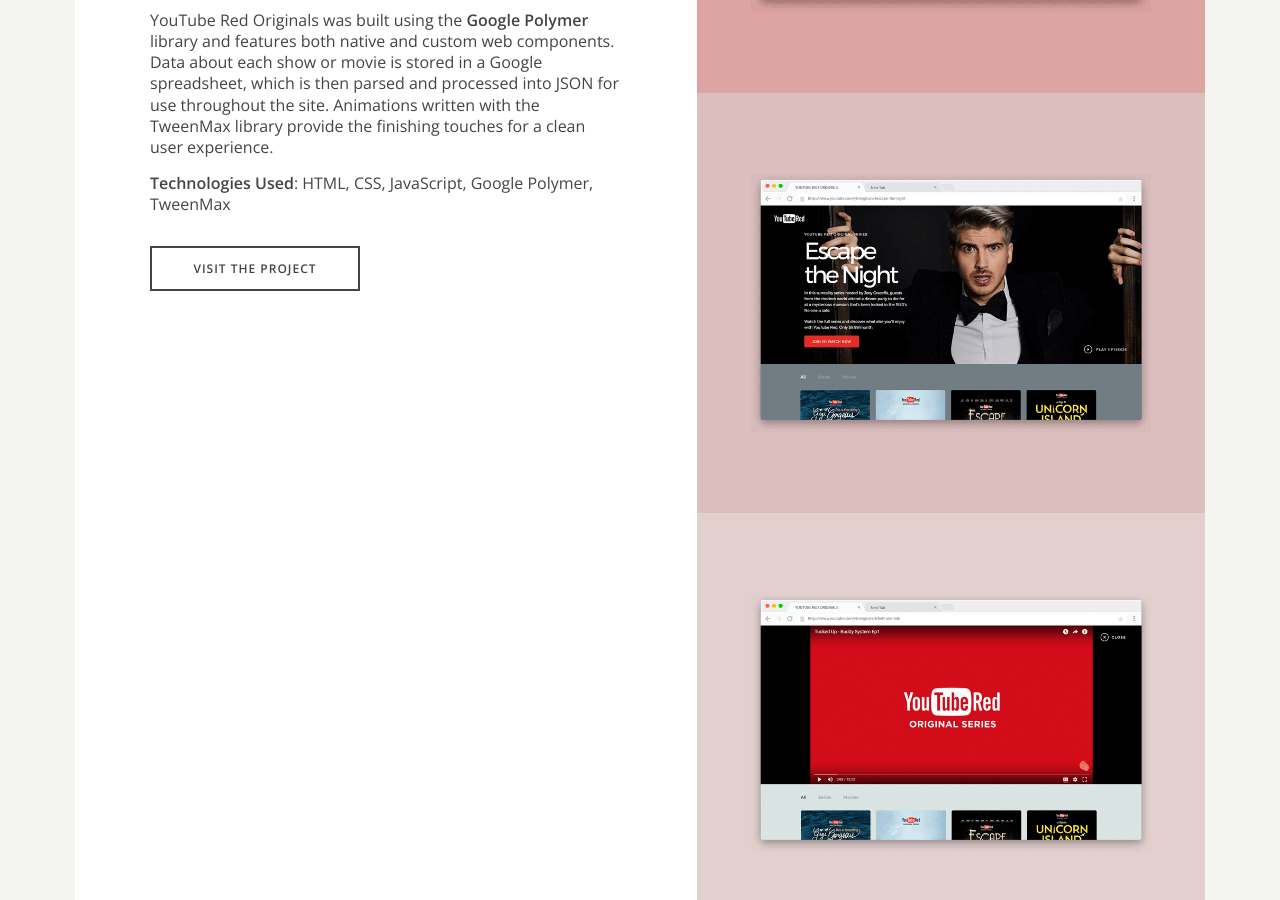
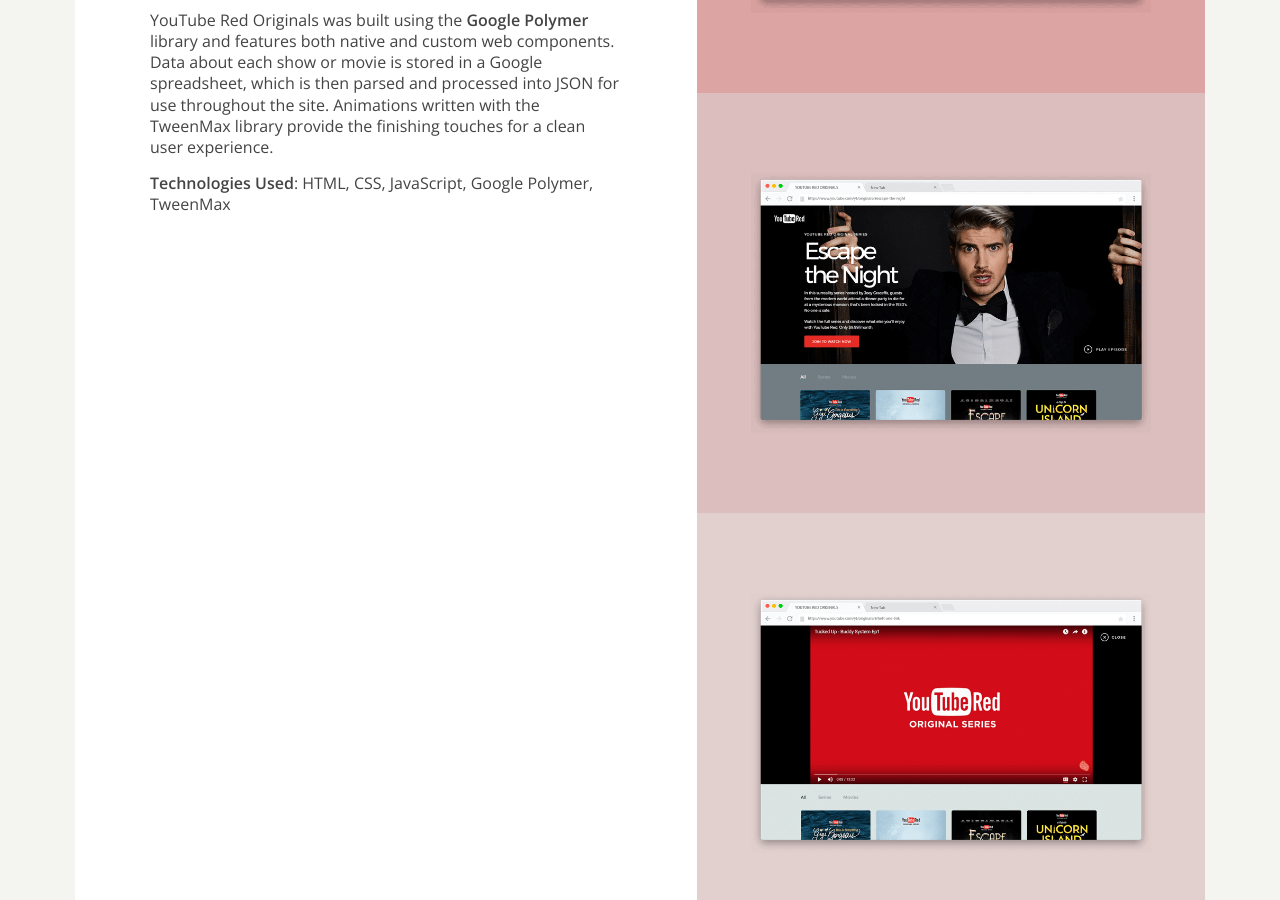
Before and after one commit to jessicaosei/jessicaosei.com, a Jekyll site: the page built from work/youtube-originals/index.html, in a window 1280 px wide and 900 px high, scrolled down 797 px. Built offline with Jekyll 4.4.1, drawn with Linux system fonts in a browser that asks for light colours; Markdown is read by kramdown in place of the engine named in the settings; comment, search, counter and statistics services are not loaded.

Commit message:
Remove link to defunct YouTube Originals site

```diff
--- a/work/youtube-originals/index.html
+++ b/work/youtube-originals/index.html
@@ -13,8 +13,6 @@
 						<p class="project-paragraph">YouTube Red Originals was built using the <a href="https://www.polymer-project.org/" class="block-text-link" target="_blank" rel="noopener noreferrer">Google Polymer</a> library and features both native and custom web components. Data about each show or movie is stored in a Google spreadsheet, which is then parsed and processed into JSON for use throughout the site. Animations written with the TweenMax library provide the finishing touches for a clean user experience.</p>
 
 						<p class="project-paragraph"><span>Technologies Used</span>: HTML, CSS, JavaScript, Google Polymer, TweenMax</p>
-
-						<a href="https://www.youtube.com/yt/originals/" class="project-button" target="_blank" rel="noopener noreferrer">Visit the project</a>
 					</div> <!-- End div.project-info -->
 				</section>
 
```
